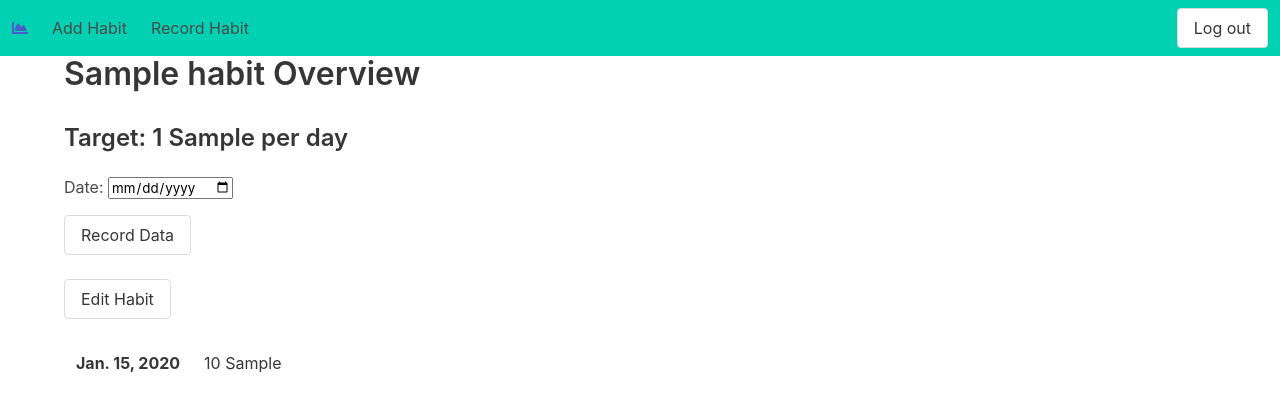
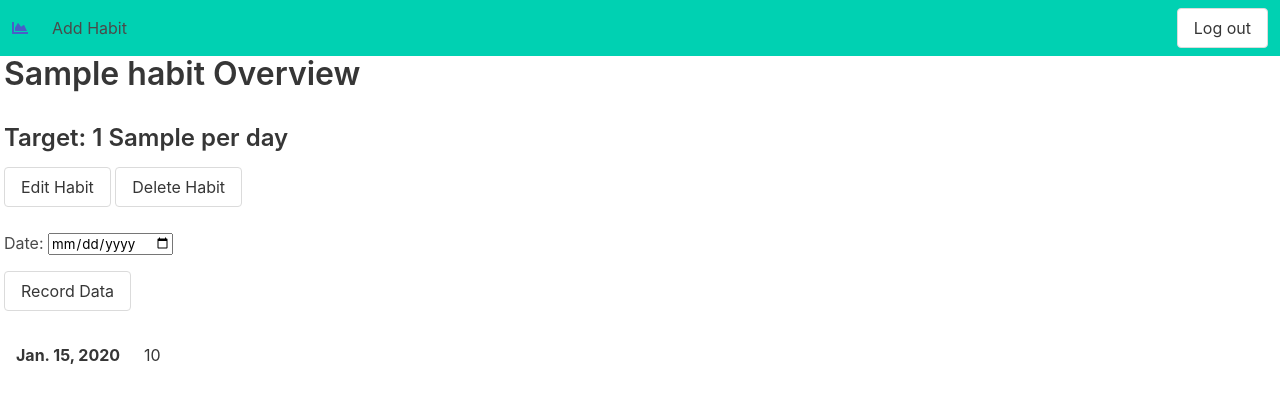
Before and after one commit to Momentum-Team-10/django-habit-tracker-jimbandrews, a Django app: page /habit/1/ in a window 1280 px wide. Shown: the top 412 px of the page. Run offline with Django 3.2, Linux system fonts and the light colour scheme; a user stored in the database is signed in; tables that the repository leaves empty hold one stand-in row (values such as "Sample post"); parts of the project's set-up code (start-up, migrations or seed data) failed here and were passed over.

Commit message:
implemented delete_habit feature

```diff
--- a/habit_tracker/urls.py
+++ b/habit_tracker/urls.py
@@ -33,4 +33,5 @@ urlpatterns = [
     path('habit/<int:pk>/', views.habit_details, name="habit_details"),
     path('habit/<int:pk>/edit/', views.edit_habit, name="edit_habit"),
     path('habit/<int:pk>/<int:year>/<int:month>/<int:day>/', views.record_data, name="record_data"),
+    path('habit/<int:pk>/delete', views.delete_habit, name="delete_habit"),
 ]
--- a/templates/tracker/habit_details.html
+++ b/templates/tracker/habit_details.html
@@ -1,11 +1,16 @@
 {% extends 'base.html' %}
+
+{% load static %}
+
+{% block javascript %}
+<script src="{% static 'js/habit_details_indicator.js' %}" defer></script>
+{% endblock javascript %}
 
 {% block title %}{{ habit.name }}{% endblock title %}
 
 {% block navbar %}
 <div class="navbar-start">
     <a href="{% url 'add_habit' %}" class="navbar-item">Add Habit</a>
-    <a class="navbar-item">Record Habit</a>
 </div>
 
 <div class="navbar-end">
@@ -18,10 +23,14 @@
 {% endblock navbar %}
 
 {% block content %}
-<div class="container">
+<div class="container mx-1">
     <div class="content block">
         <h1>{{ habit.name }} Overview</h1>
-        <h3>Target: {{ habit.target }} {{ habit.units }} per day</h3>
+        <h3 id="target" data-target="{{ habit.target }}">Target: {{ habit.target }} {{ habit.units }} per day</h3>
+        <div class="content block">
+            <a class="button" href="{% url 'edit_habit' pk=habit.pk %}">Edit Habit</a>
+            <a class="button" href="{% url 'delete_habit' pk=habit.pk %}">Delete Habit</a>
+        </div>
     </div>
     <div class="content block">
         <form action="{% url 'habit_details' pk=habit.pk %}" method="POST">
@@ -30,17 +39,15 @@
             <button class="button" type="submit">Record Data</button>
         </form>
     </div>
-    <div class="content block">
-        <a class="button" href="{% url 'edit_habit' pk=habit.pk %}">Edit Habit</a>
-    </div>
     <table class="table">
         <tbody>
             {% for record in records %}
-            <tr>
+            <tr id="{{ record.date }}">
                 <th>
                     {{ record.date }}
                 </th>
-                <td>{{ record.quantity }} {{ habit.units }}</td>
+                <td class="quantity">{{ record.quantity }}</td>
+                <td class="icon"></td>
             </tr>
             {% endfor %}
         </tbody>
--- a/tracker/views.py
+++ b/tracker/views.py
@@ -101,3 +101,13 @@ def record_data(request, pk, year, month, day):
             form.save()
             return redirect('habit_details', pk=pk)
     return render(request, 'tracker/record_data.html', {"form": form, "habit": habit, "record_date": record_date, "record": record, "created":created})
+
+
+@login_required
+def delete_habit(request, pk):
+    habit = get_object_or_404(Habit, pk=pk)
+    if request.method == "POST":
+        habit.delete()
+        return redirect('user_profile')
+    else:
+        return render(request, "tracker/delete_habit.html", {"habit": habit})
```
Also changed, not shown: templates/tracker/delete_habit.html (+31 -0 lines).
